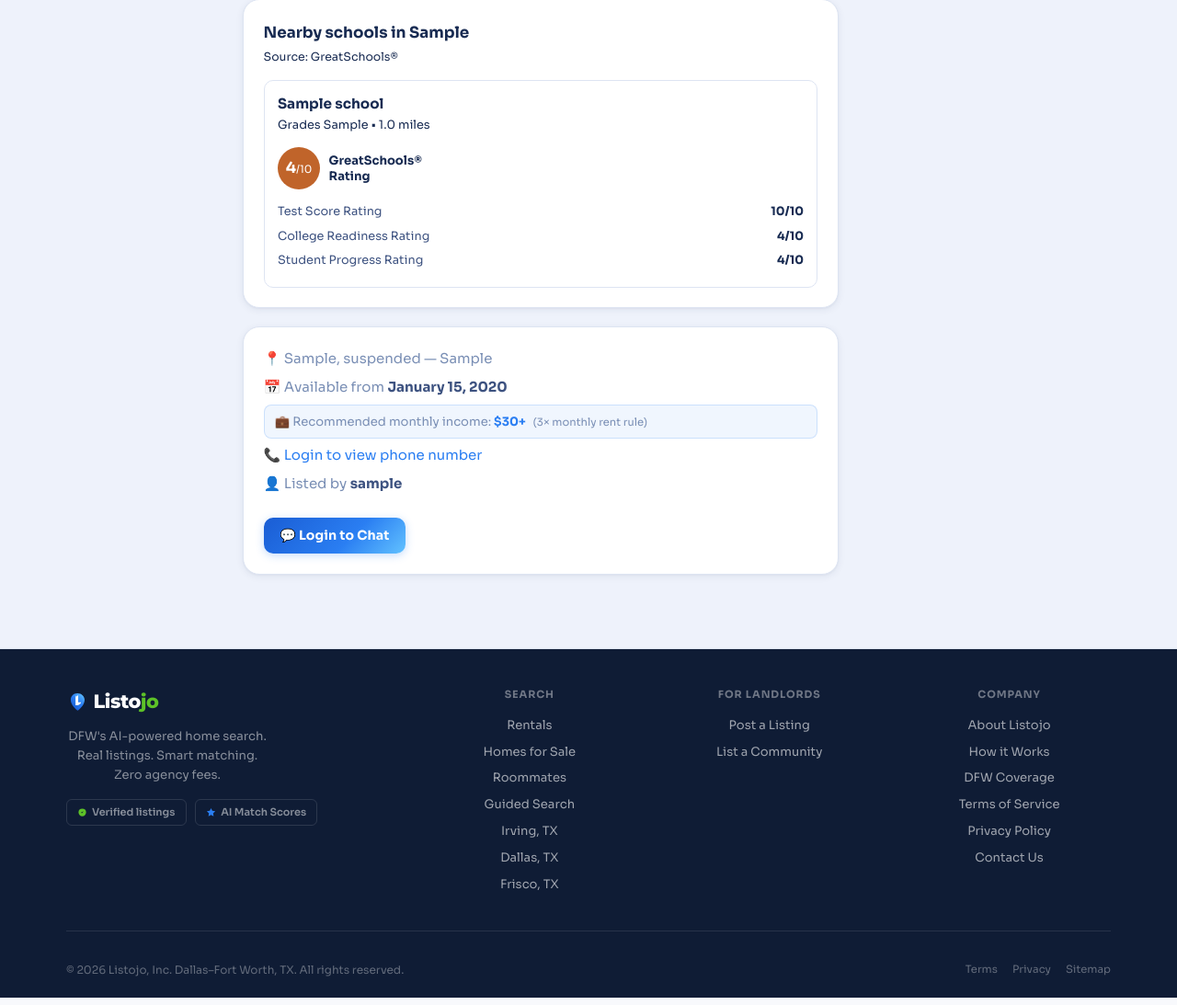
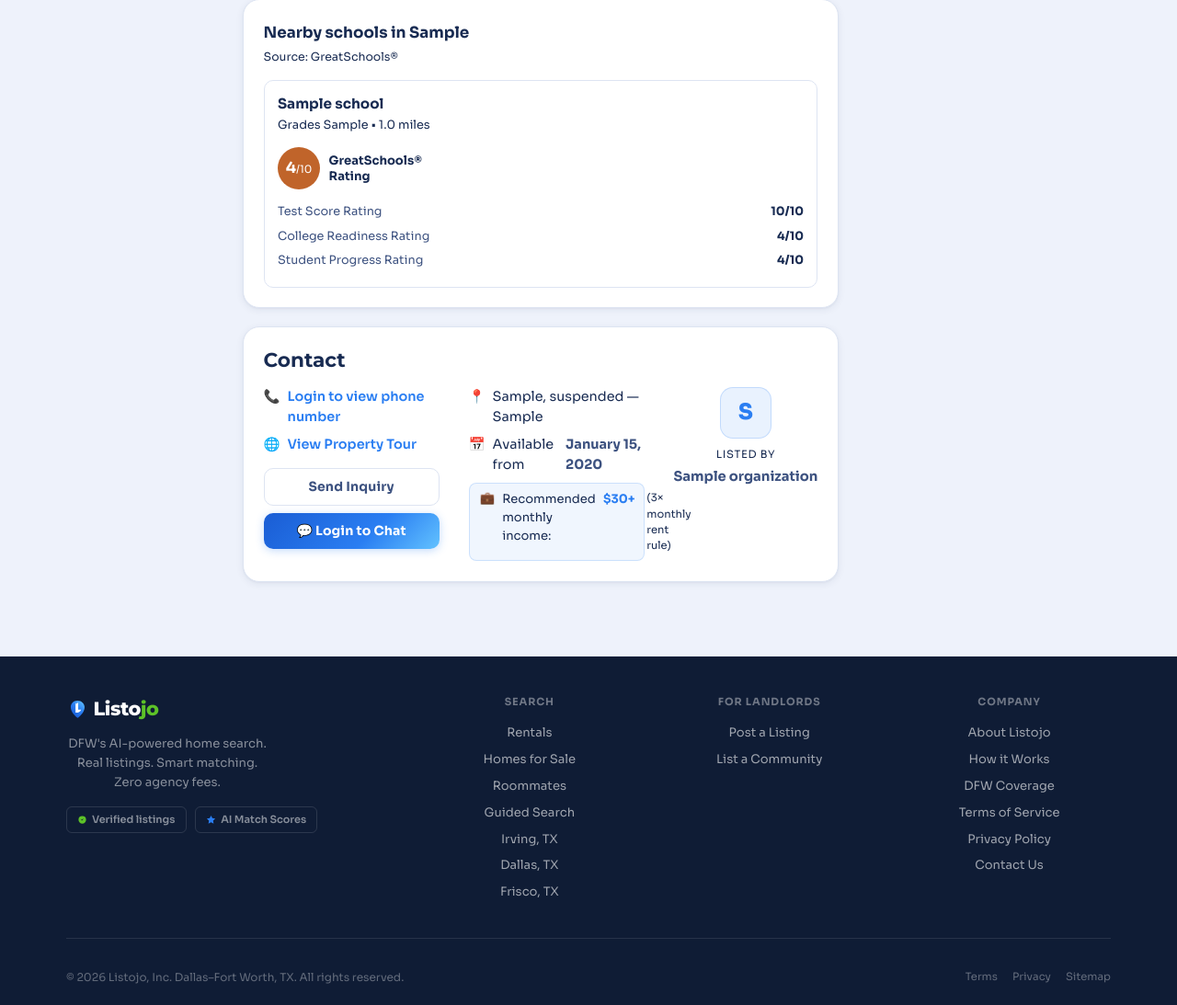
Before and after one commit to saichand003/listojo, a Django app: page /listing/1/ in a window 1280 px wide. Shown: the part 2410-3503 px from the top of the page at 92% size. Run offline with Django 5.2, Linux system fonts and the light colour scheme; data comes from the database, SQL or seed files in the repository; tables that the repository leaves empty hold one stand-in row (values such as "Sample post"); grey boxes marked "Sample" are stand-in pictures.

Commit message:
Update listing_detail.html

```diff
--- a/templates/listings/listing_detail.html
+++ b/templates/listings/listing_detail.html
@@ -43,6 +43,28 @@
   .ld-solo-header > div:last-child { text-align: left !important; }
   .ld-solo-header > div:last-child > div { justify-content: flex-start !important; }
 }
+
+/* ── Contact card — reach / know / who, side by side ── */
+.ld-contact-title { font-size:1.35rem;font-weight:700;margin:0 0 1rem; }
+.ld-contact-grid  { display:grid;grid-template-columns:minmax(0,1fr) minmax(0,1fr) auto;gap:1.25rem 2rem;align-items:start; }
+.ld-contact-actions, .ld-contact-facts { display:flex;flex-direction:column;gap:.55rem;min-width:0; }
+.ld-contact-line  { display:flex;align-items:flex-start;gap:.5rem;margin:0;color:var(--text-3);font-size:.9rem;line-height:1.5; }
+.ld-contact-line > span:first-child { flex-shrink:0;line-height:1.4; }
+.ld-contact-link  { color:var(--primary);font-weight:600;text-decoration:none; }
+.ld-contact-link:hover { text-decoration:underline; }
+.ld-contact-btns  { display:flex;flex-direction:column;gap:.5rem;margin-top:.35rem;max-width:260px; }
+.ld-contact-btn   { width:100%;text-align:center;justify-content:center; }
+.ld-contact-brand { text-align:center;min-width:130px; }
+.ld-contact-monogram { width:56px;height:56px;margin:0 auto .5rem;border-radius:14px;display:flex;align-items:center;justify-content:center;font-size:1.5rem;font-weight:800;color:var(--primary);background:rgba(42,126,242,.1);border:1px solid rgba(42,126,242,.2); }
+.ld-contact-brand-label { margin:0;font-size:.72rem;text-transform:uppercase;letter-spacing:.06em;color:var(--text-3); }
+.ld-contact-brand-name  { margin:.1rem 0 0;font-size:.92rem;font-weight:700;color:var(--text-2);word-break:break-word; }
+@media (max-width: 720px) {
+  .ld-contact-grid  { grid-template-columns:1fr; }
+  .ld-contact-brand { text-align:left; }
+  .ld-contact-monogram { margin-left:0; }
+  .ld-contact-btns  { max-width:none; }
+}
+
 /* Unit cards: image strip goes full-width on mobile */
 @media (max-width: 600px) {
   .ld-unit-img { width: 100% !important; min-width: 0 !important; max-height: 190px !important; }
@@ -587,49 +609,74 @@ document.addEventListener('keydown', function(e){ if (e.key === 'Escape') ldClos
     {% endif %}
     {% endwith %}
 
+    {# ── Contact — three columns: how to reach, what to know, who is letting ── #}
     <div class="card">
-    <div style="display:flex;flex-direction:column;gap:.4rem;">
-        <p class="muted">📍 {{ listing.city }}{% if listing.state %}, {{ listing.state }}{% endif %} &mdash; {{ listing.country }}</p>
+        <h2 class="ld-contact-title">Contact</h2>
+        <div class="ld-contact-grid">
+
+            {# Reach: the links and the actions, in the order a renter uses them #}
+            <div class="ld-contact-actions">
+                {% if listing.contact_phone %}
+                    {% if user.is_authenticated %}
+                    <p class="ld-contact-line"><span>📞</span> <a href="tel:{{ listing.contact_phone }}" class="ld-contact-link">{{ listing.contact_phone }}</a></p>
+                    {% else %}
+                    <p class="ld-contact-line"><span>📞</span> <a href="{% url 'login' %}?next={{ request.path }}" class="ld-contact-link">Login to view phone number</a></p>
+                    {% endif %}
+                {% endif %}
+                {% if listing.virtual_tour_url %}
+                <p class="ld-contact-line"><span>🌐</span> <a href="{{ listing.virtual_tour_url }}" target="_blank" rel="noopener" class="ld-contact-link">View Property Tour</a></p>
+                {% endif %}
+
+                {% if user != listing.owner %}
+                <div class="ld-contact-btns">
+                    {% if listing.status != 'sold' %}
+                    <a href="#inquiry-form" class="button secondary ld-contact-btn">Send Inquiry</a>
+                    {% endif %}
+                    {% if user.is_authenticated %}
+                    <button type="button" class="button ld-contact-btn" id="open-chat-btn">💬 Open Live Chat</button>
+                    {% else %}
+                    <a href="{% url 'login' %}?next={{ request.path }}" class="button ld-contact-btn">💬 Login to Chat</a>
+                    {% endif %}
+                </div>
+                {% endif %}
+            </div>
+
+            {# Know: location, timing, and what it takes to qualify #}
+            <div class="ld-contact-facts">
+                <p class="ld-contact-line"><span>📍</span> {{ listing.city }}{% if listing.state %}, {{ listing.state }}{% endif %} &mdash; {{ listing.country }}</p>
                 {% if listing.category != 'properties' %}
                     {% if listing.available_from %}
-            <p class="muted">📅 Available from <strong style="color:var(--text-2);">{{ listing.available_from|date:"F j, Y" }}</strong></p>
+                    <p class="ld-contact-line"><span>📅</span> Available from <strong style="color:var(--text-2);">{{ listing.available_from|date:"F j, Y" }}</strong></p>
                     {% else %}
-            <p class="muted">📅 <strong style="color:var(--accent);">Available now</strong></p>
+                    <p class="ld-contact-line"><span>📅</span> <strong style="color:var(--accent);">Available now</strong></p>
                     {% endif %}
                 {% endif %}
                 {% with listing.recommended_income as inc %}
                 {% if inc %}
-        <p class="muted" style="background:rgba(42,126,242,.07);border:1px solid rgba(42,126,242,.18);border-radius:8px;padding:.4rem .7rem;font-size:.82rem;">
-            💼 Recommended monthly income: <strong style="color:var(--primary);">${{ inc|floatformat:0 }}+</strong>
+                <p class="ld-contact-line" style="background:rgba(42,126,242,.07);border:1px solid rgba(42,126,242,.18);border-radius:8px;padding:.45rem .7rem;font-size:.82rem;">
+                    <span>💼</span> Recommended monthly income: <strong style="color:var(--primary);">${{ inc|floatformat:0 }}+</strong>
                     <span style="font-size:.72rem;margin-left:.3rem;">(3× monthly rent rule)</span>
                 </p>
                 {% endif %}
                 {% endwith %}
-        {% if listing.contact_phone %}
-            {% if user.is_authenticated %}
-            <p class="muted">📞 {{ listing.contact_phone }}</p>
-            {% else %}
-            <p class="muted">📞 <a href="{% url 'login' %}?next={{ request.path }}" style="color:var(--primary);">Login to view phone number</a></p>
-            {% endif %}
-        {% endif %}
-        <p class="muted">👤 Listed by <strong style="color:var(--text-2);">{{ listing.owner.username }}</strong></p>
             </div>
 
-    {% if user != listing.owner %}
-    <div style="margin-top:1.5rem;">
-        {% if user.is_authenticated %}
-        <button type="button" class="button" id="open-chat-btn">💬 Open Live Chat</button>
-        {% else %}
-        <a href="{% url 'login' %}?next={{ request.path }}" class="button">💬 Login to Chat</a>
-        {% endif %}
+            {# Who: a monogram stands in for the management logo we do not have #}
+            {% with org=listing.organization %}
+            <div class="ld-contact-brand">
+                <div class="ld-contact-monogram">{% if org %}{{ org.name|first|upper }}{% else %}{{ listing.owner.username|first|upper }}{% endif %}</div>
+                <p class="ld-contact-brand-label">Listed by</p>
+                <p class="ld-contact-brand-name">{% if org %}{{ org.name }}{% else %}{{ listing.owner.username }}{% endif %}</p>
             </div>
-    {% endif %}
-    </div>{# /location + contact card #}
+            {% endwith %}
+
+        </div>
+    </div>{# /contact card #}
 
   </div>{# /left column stack #}
 
     {% if user != listing.owner %}
-    <aside class="card" style="position:sticky;top:1.5rem;">
+    <aside class="card" id="inquiry-form" style="position:sticky;top:1.5rem;scroll-margin-top:1.5rem;">
         {% if listing.category == 'properties' %}
         <div style="background:linear-gradient(135deg,rgba(42,126,242,.08),rgba(98,194,255,.06));border:1px solid rgba(42,126,242,.2);border-radius:10px;padding:1rem;margin-bottom:1.25rem;">
             <p style="font-weight:700;font-size:.95rem;margin-bottom:.3rem;">Want expert help with this property?</p>
```
Lines whose indentation alone changed are shown as unchanged.
